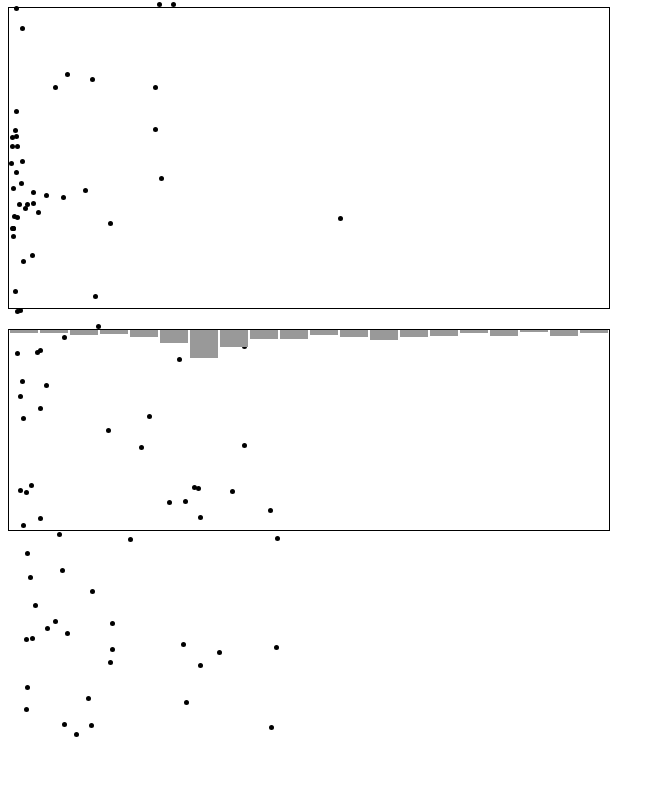
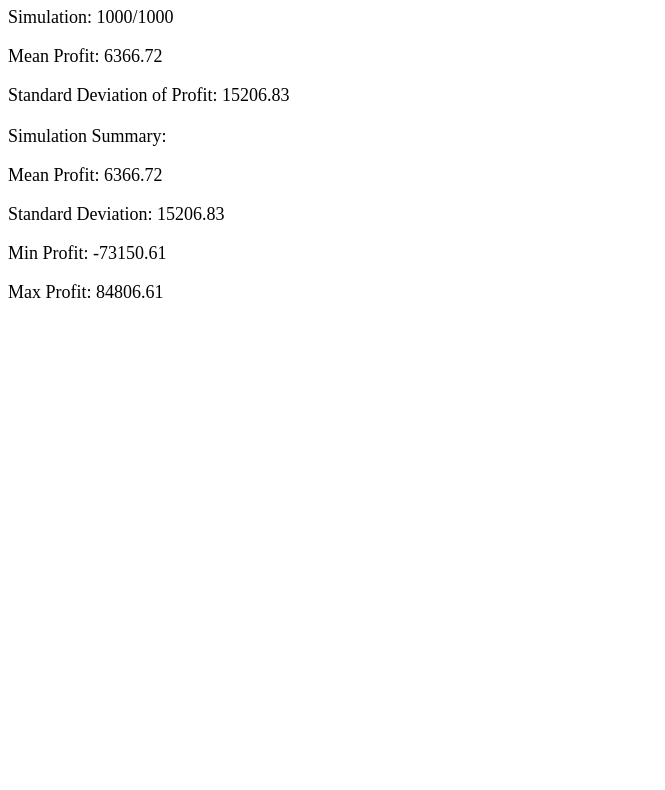
Before and after one commit to StatsRFun/MonteCarloSim, a plain HTML site: page index.html in a window 1280 px wide. Shown: the part 73-863 px from the top of the page, without its empty margins (0-665 px from the left). After the commit the page ends 800 px from the top, so only its background shows below. Drawn offline with Linux system fonts and the light colour scheme.

Commit message:
Update index.html

```diff
--- a/index.html
+++ b/index.html
@@ -5,39 +5,18 @@
   <meta name="viewport" content="width=device-width, initial-scale=1.0">
   <title>Monte Carlo Profit Simulation</title>
   <style>
-    #simulation-container {
-      position: relative;
-      width: 600px;
-      height: 300px;
-      border: 1px solid #000;
-      margin-bottom: 20px;
+    #simulation-counter {
+      font-size: 18px;
+      margin-bottom: 10px;
     }
 
-    .point {
-      position: absolute;
-      width: 5px;
-      height: 5px;
-      background-color: #000;
-      border-radius: 50%;
+    #profit-stats {
+      font-size: 18px;
     }
 
-    #profit-histogram {
-      width: 600px;
-      height: 200px;
-      border: 1px solid #000;
-      overflow: hidden;
-    }
-
-    #profit-bars {
-      display: flex;
-      position: relative;
-      height: 100%;
-    }
-
-    .bar {
-      flex: 1;
-      background-color: #999;
-      margin: 0 1px;
+    #summary-stats {
+      font-size: 18px;
+      margin-top: 20px;
     }
   </style>
 </head>
@@ -45,50 +24,59 @@
 
   <h1>Monte Carlo Profit Simulation</h1>
 
-  <div id="simulation-container"></div>
+  <div id="simulation-counter">Simulation: <span id="current-simulation">0</span>/1000</div>
 
-  <div id="profit-histogram">
-    <div id="profit-bars"></div>
+  <div id="profit-stats">
+    <p>Mean Profit: <span id="mean-profit">-</span></p>
+    <p>Standard Deviation of Profit: <span id="std-dev-profit">-</span></p>
+  </div>
+
+  <div id="summary-stats">
+    <p>Simulation Summary:</p>
+    <p>Mean Profit: <span id="summary-mean-profit">-</span></p>
+    <p>Standard Deviation: <span id="summary-std-dev">-</span></p>
+    <p>Min Profit: <span id="summary-min-profit">-</span></p>
+    <p>Max Profit: <span id="summary-max-profit">-</span></p>
   </div>
 
   <script>
-    const simulationContainer = document.getElementById('simulation-container');
-    const profitHistogram = document.getElementById('profit-histogram');
-    const profitBars = document.getElementById('profit-bars');
+    const simulationCounterElement = document.getElementById('current-simulation');
+    const meanProfitElement = document.getElementById('mean-profit');
+    const stdDevProfitElement = document.getElementById('std-dev-profit');
+    const summaryMeanProfitElement = document.getElementById('summary-mean-profit');
+    const summaryStdDevElement = document.getElementById('summary-std-dev');
+    const summaryMinProfitElement = document.getElementById('summary-min-profit');
+    const summaryMaxProfitElement = document.getElementById('summary-max-profit');
 
-    let totalSimulations = 0;
+    let currentSimulation = 0;
     let totalProfit = 0;
     let totalProfitSquared = 0;
     const profitData = [];
 
     function updateProfitStats() {
-      const meanProfit = totalProfit / totalSimulations;
-      const stdDevProfit = Math.sqrt(totalProfitSquared / totalSimulations - meanProfit ** 2);
+      const meanProfit = totalProfit / currentSimulation;
+      const stdDevProfit = Math.sqrt(totalProfitSquared / currentSimulation - meanProfit ** 2);
 
-      const binCount = 20;
-      const binWidth = (2 * stdDevProfit) / binCount;
-      const bins = Array.from({ length: binCount }, (_, i) => i * binWidth + meanProfit - stdDevProfit);
+      meanProfitElement.textContent = meanProfit.toFixed(2);
+      stdDevProfitElement.textContent = stdDevProfit.toFixed(2);
+    }
 
-      const binCounts = Array(binCount).fill(0);
+    function updateSummaryStats() {
+      const summaryMeanProfit = totalProfit / currentSimulation;
+      const summaryStdDevProfit = Math.sqrt(totalProfitSquared / currentSimulation - summaryMeanProfit ** 2);
+      const summaryMinProfit = Math.min(...profitData);
+      const summaryMaxProfit = Math.max(...profitData);
 
-      profitData.forEach(profit => {
-        const binIndex = Math.floor((profit - (meanProfit - stdDevProfit)) / binWidth);
-        binCounts[binIndex]++;
-      });
-
-      profitBars.innerHTML = '';
-      bins.forEach((bin, index) => {
-        const barHeight = (binCounts[index] / totalSimulations) * 100 + '%';
-        const barElement = document.createElement('div');
-        barElement.className = 'bar';
-        barElement.style.height = barHeight;
-        profitBars.appendChild(barElement);
-      });
+      summaryMeanProfitElement.textContent = summaryMeanProfit.toFixed(2);
+      summaryStdDevElement.textContent = summaryStdDevProfit.toFixed(2);
+      summaryMinProfitElement.textContent = summaryMinProfit.toFixed(2);
+      summaryMaxProfitElement.textContent = summaryMaxProfit.toFixed(2);
     }
 
     function performMonteCarloSimulation() {
-      if (totalSimulations >= 1000) {
+      if (currentSimulation >= 1000) {
         clearInterval(simulationInterval);
+        updateSummaryStats();
         return;
       }
 
@@ -101,18 +89,12 @@
       const cost = quantitySold * unitCost;
       const profit = revenue - cost;
 
-      totalSimulations++;
+      currentSimulation++;
       totalProfit += profit;
       totalProfitSquared += profit ** 2;
       profitData.push(profit);
 
-      const pointElement = document.createElement('div');
-      pointElement.className = 'point';
-      pointElement.style.left = `${(quantitySold / 2000) * 100}%`;
-      pointElement.style.top = `${((profit + 500) / 1000) * 100}%`;
-
-      simulationContainer.appendChild(pointElement);
-
+      simulationCounterElement.textContent = currentSimulation;
       updateProfitStats();
     }
 
@@ -135,7 +117,7 @@
         : max - Math.sqrt((1 - u) * (max - min) * (max - mode));
     }
 
-    const simulationInterval = setInterval(performMonteCarloSimulation, 10);
+    const simulationInterval = setInterval(performMonteCarloSimulation, 0);
   </script>
 
 </body>
```
